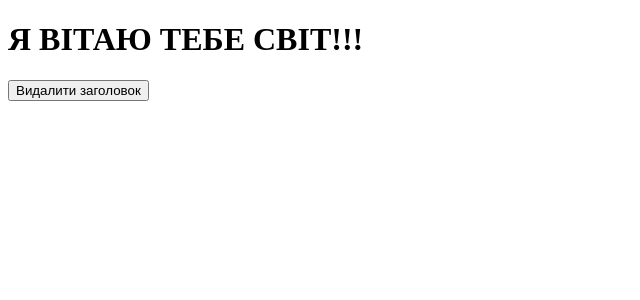
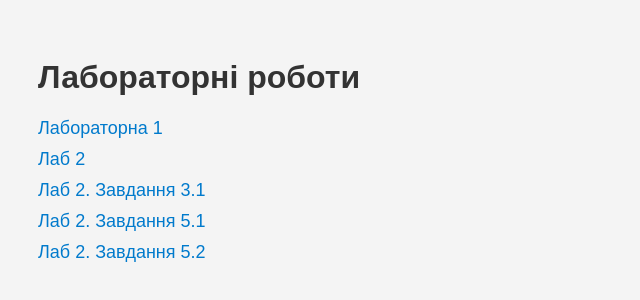
Before and after one commit to bodmeeen/bodmeen.github.io, a plain HTML site: page index.html in a window 1280 px wide. Shown: the whole page, without its empty margins (0-640 px from the left). Drawn offline with Linux system fonts and the light colour scheme.

Commit message:
Update index.html

```diff
--- a/index.html
+++ b/index.html
@@ -2,42 +2,42 @@
 <html lang="uk">
 <head>
     <meta charset="UTF-8">
-    <meta name='viewport' content='width=device-width, initial-scale=1.0'>
-    <title>Домашнє завдання</title>
+    <meta name="viewport" content="width=device-width, initial-scale=1.0">
+    <title>Лабораторні роботи</title>
+    <style>
+        body {
+            font-family: Arial, sans-serif;
+            padding: 30px;
+            background-color: #f4f4f4;
+        }
+        h1 {
+            color: #333;
+        }
+        ul {
+            list-style: none;
+            padding: 0;
+        }
+        li {
+            margin: 10px 0;
+        }
+        a {
+            text-decoration: none;
+            color: #007acc;
+            font-size: 18px;
+        }
+        a:hover {
+            text-decoration: underline;
+        }
+    </style>
 </head>
 <body>
-    <h1 id="headline">Я ВІТАЮ ТЕБЕ СВІТ!!!</h1>
-    <button id="deleteBtn">Видалити заголовок</button>
-    <button id="restoreBtn" style="display:none;">Відновити заголовок</button>
-
-    <script>
-        "use strict";
-
-        let deleteBtn = document.getElementById("deleteBtn");
-        let restoreBtn = document.getElementById("restoreBtn");
-
-
-        const headingText = "Я ВІТАЮ ТЕБЕ СВІТ!!!";
-
-        deleteBtn.onclick = function () {
-            const h1 = document.getElementById("headline");
-            if (h1) {
-                h1.remove();
-                deleteBtn.style.display = "none";
-                restoreBtn.style.display = "inline";
-            }
-        };
-
-        restoreBtn.onclick = function () {
-            if (!document.getElementById("headline")) {
-                const newH1 = document.createElement("h1");
-                newH1.id = "headline";
-                newH1.textContent = headingText;
-                document.body.insertBefore(newH1, deleteBtn);
-            }
-            restoreBtn.style.display = "none";
-            deleteBtn.style.display = "inline";
-        };
-    </script>
+    <h1>Лабораторні роботи</h1>
+    <ul>
+        <li><a href="02-JS01/index.html" target="_blank">Лабораторна 1</a></li>
+        <li><a href="project2/page2.html" target="_blank">Лаб 2</a></li>
+        <li><a href="02-JS01/3.1.html" target="_blank">Лаб 2. Завдання 3.1</a></li>
+        <li><a href="02-JS01/lamp.html" target="_blank">Лаб 2. Завдання 5.1</a></li>
+        <li><a href="02-JS01/traffic-light.html" target="_blank">Лаб 2. Завдання 5.2</a></li>
+    </ul>
 </body>
 </html>
```
